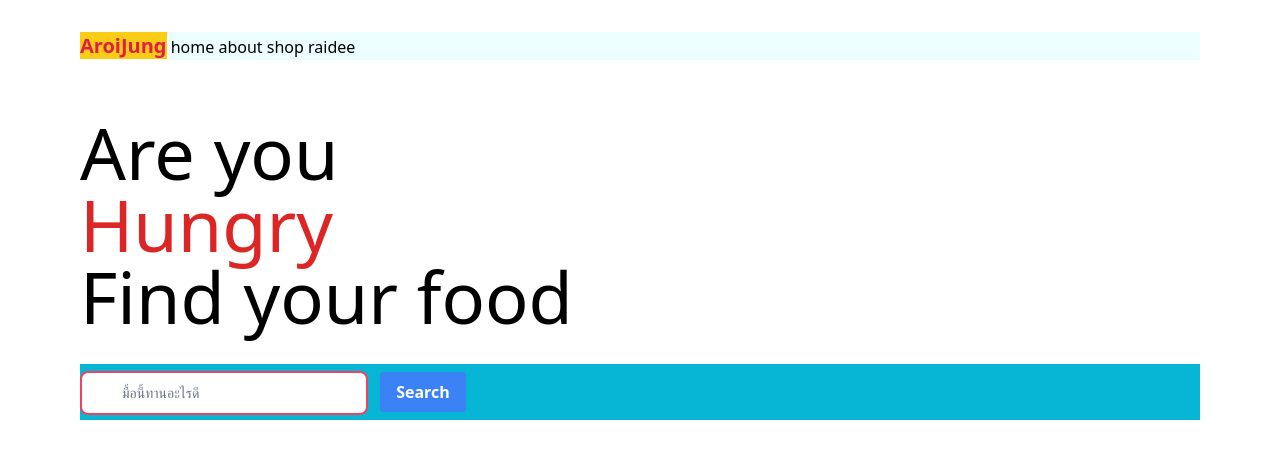
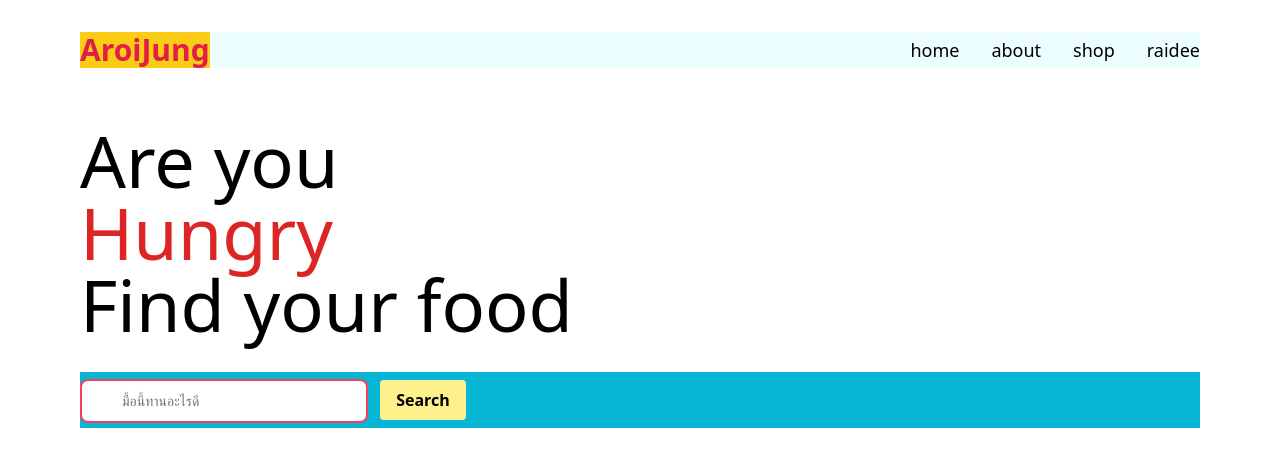
Before and after one commit to 66070032/PSCP-Final_Project, a Django app: page / in a window 1280 px wide. Shown: the top 467 px of the page. Run offline with Django 4.2, Linux system fonts and the light colour scheme; some libraries are stand-ins or nearby versions.

Commit message:
a little bit change nav bar and color

```diff
--- a/Aroi/app_general/templates/app_general/home.html
+++ b/Aroi/app_general/templates/app_general/home.html
@@ -1,4 +1,3 @@
-
 <!DOCTYPE html>
 <html lang="en">
 <head>
@@ -9,14 +8,16 @@
 
 </head>
 <body class="mx-20">
-    <header class="bg-cyan-50 mt-8">
-        <a href="#" class="bg-yellow-400 text-rose-600 text-xl font-bold">AroiJung</a>
-        <a href="#">home</a>
-        <a href="#">about</a>
-        <a href="#">shop</a>
-        <a href="#">raidee</a>
-
-
+    <header class="bg-cyan-50 mt-8 flex justify-between items-center">
+        <h2 class="bg-yellow-400 text-rose-600 text-3xl font-bold">AroiJung</h2>
+        <div>
+            <ul class="flex items-center gap-8 text-lg">
+                <li class="hover:border-2 hover:bg-rose-100 hover:rounded-xl hover:text-rose-500"><a href="#">home</a></li>
+                <li class="hover:border-2 hover:bg-rose-100 hover:rounded-xl hover:text-rose-500"><a href="#">about</a></li>
+                <li class="hover:border-2 hover:bg-rose-100 hover:rounded-xl hover:text-rose-500"><a href="#">shop</a></li>
+                <li class="hover:border-2 hover:bg-rose-100 hover:rounded-xl hover:text-rose-500"><a href="#">raidee</a></li>
+            </ul>
+        </div>
     </header>
     <div class="text-7xl mt-14">
         <h1>Are you</h1>
@@ -29,7 +30,7 @@
         placeholder="มื้อนี้ทานอะไรดี">
 
         <a href="#">
-            <button class="bg-blue-500 hover:bg-blue-700 text-white font-bold m-2 py-2 px-4 rounded">
+            <button class="bg-yellow-200 hover:bg-amber-300 font-bold m-2 py-2 px-4 rounded">
                 Search
             </button>
         </button>
```
